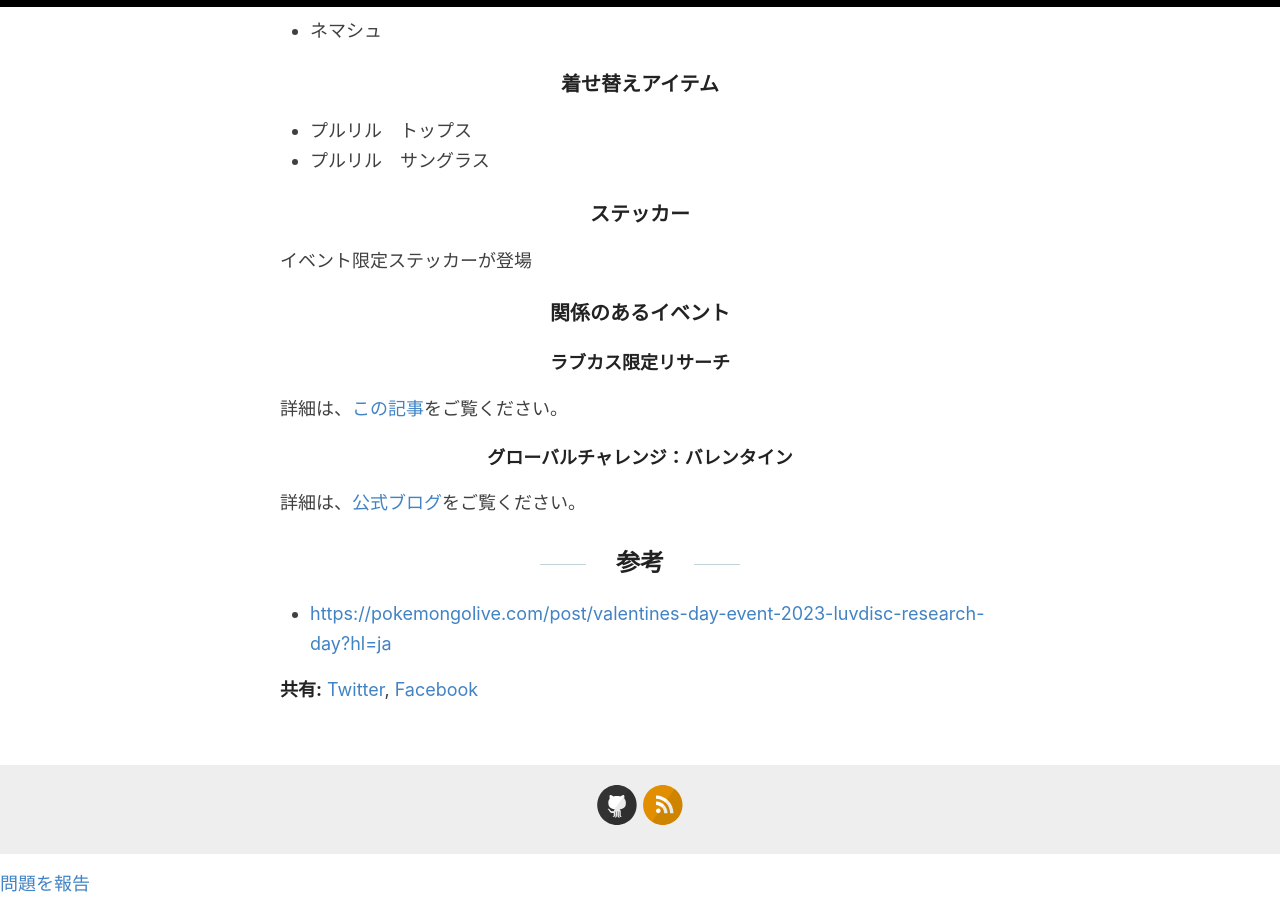
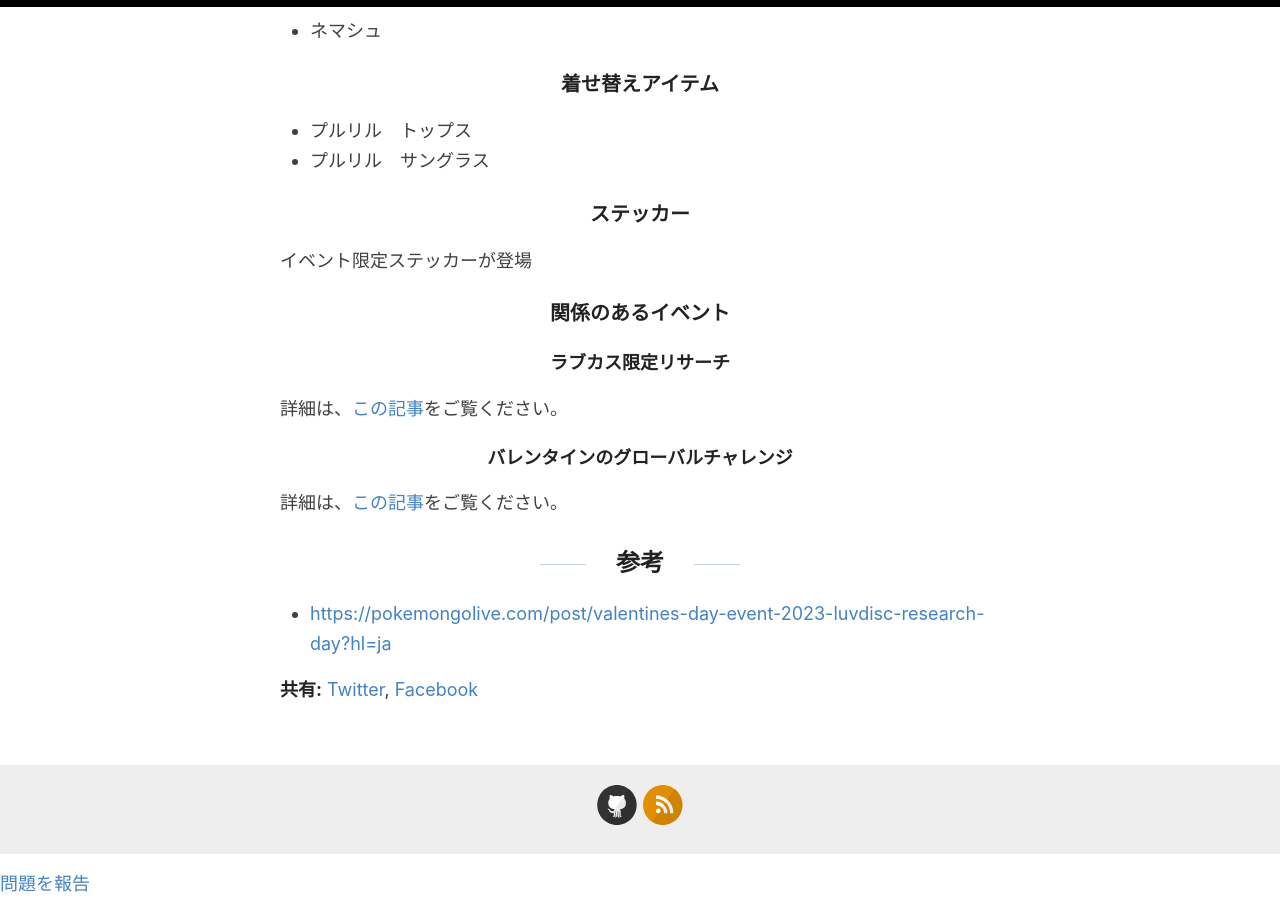
Before and after one commit to Game-Resources/Post, a Jekyll site: the page built from docs/_posts/2023-2-2-Valentine's Day Events.md, in a window 1280 px wide and 900 px high, scrolled down 4865 px. Built offline with Jekyll 4.4.1, drawn with Linux system fonts in a browser that asks for light colours.

Commit message:
Edit Post

```diff
--- a/docs/_posts/2023-2-2-Valentine's Day Events.md
+++ b/docs/_posts/2023-2-2-Valentine's Day Events.md
@@ -201,9 +201,9 @@ categories: [PokemonGO, PokemonGO-Event]
 
 詳細は、[この記事](https://moton-03.github.io/Game-Resources-Post/Exclusive-Research-on-Labcus/)をご覧ください。
 
-#### グローバルチャレンジ：バレンタイン
+#### バレンタインのグローバルチャレンジ
 
-詳細は、[公式ブログ](https://pokemongolive.com/post/valentines-day-event-2023-luvdisc-research-day?hl=ja)をご覧ください。
+詳細は、[この記事](https://moton-03.github.io/Game-Resources-Post/Valentine's-Global-Challenge/)をご覧ください。
 
 ## 参考
 
```
